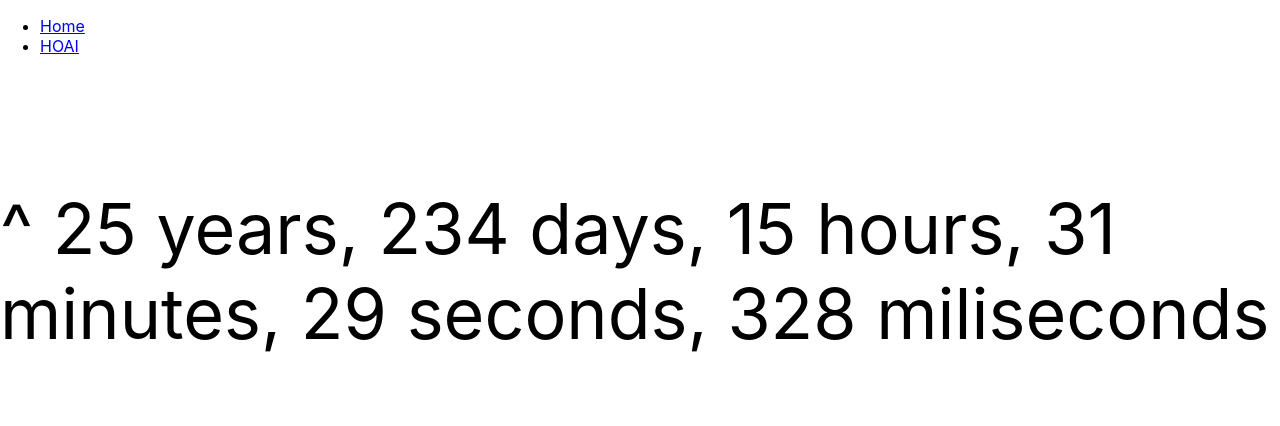
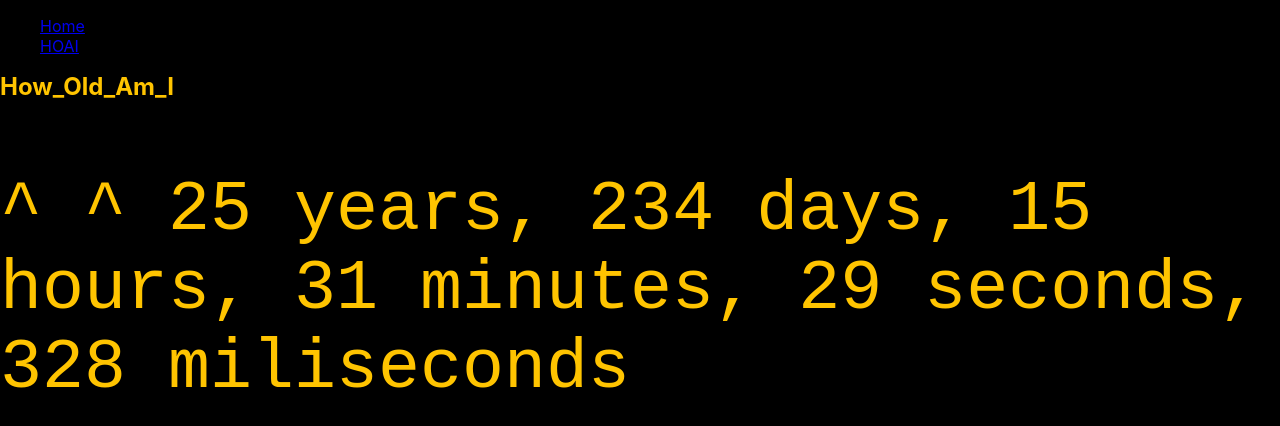
Before and after one commit to vfzac/vfpages, a React (Create React App) app: page /vfpages/HOAI in a window 1280 px wide. Shown: the top 426 px of the page. Built offline with nearby package versions, Linux system fonts and the light colour scheme.

Commit message:
nixie tube css styling start

```diff
--- a/src/css/HOAI.css
+++ b/src/css/HOAI.css
@@ -1,45 +1,13 @@
-/* styles.css */
-
-/* Common styles for all screen sizes */
+body {
+  background-color: black;
+}
 h1 {
-    color: blue;
+    color: #ffc400;
     font-size: 24px;
   }
 
   p {
-    color: black;
+    font-family: 'Courier New', Courier, monospace;
+    color: #ffc400;
     font-size: 70px;
   }
-
-  /* Styles for small devices (up to 576px) */
-  @media screen and (max-width: 576px) {
-    h1 {
-      font-size: 20px;
-    }
-  }
-
-  /* Styles for tablets (between 576px and 992px) */
-  @media screen and (min-width: 577px) and (max-width: 992px) {
-    h1 {
-      font-size: 28px;
-    }
-  }
-
-  /* Styles for desktop (greater than 992px) */
-  @media screen and (min-width: 993px) {
-    h1 {
-      font-size: 32px;
-    }
-  }
-
-  /* Additional styles */
-  .small-device-message {
-    display: none;
-  }
-
-  @media screen and (max-width: 576px) {
-    .small-device-message {
-      display: block;
-      color: red;
-    }
-  }
--- a/src/pages/HOAI.js
+++ b/src/pages/HOAI.js
@@ -37,8 +37,8 @@ const TimePassed = () => {
 
   return (
     <div>
-      <h1 style={{color:'white'}}>How_Old_Am_I</h1>
-      {timePassed && <p>^{startDate} {timePassed}</p>}
+      <h1>How_Old_Am_I</h1>
+      {timePassed && <p>^{startDate} ^ {timePassed}</p>}
     </div>
   );
 };
```
